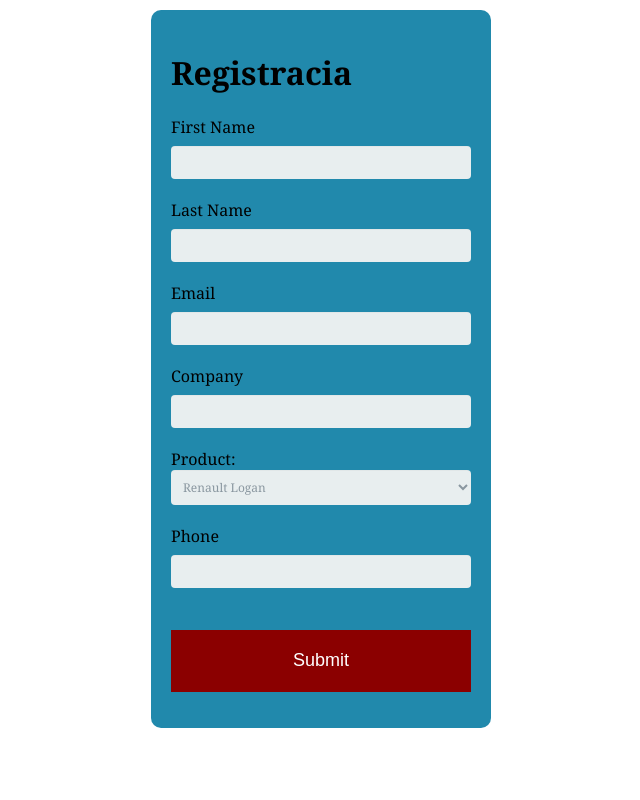
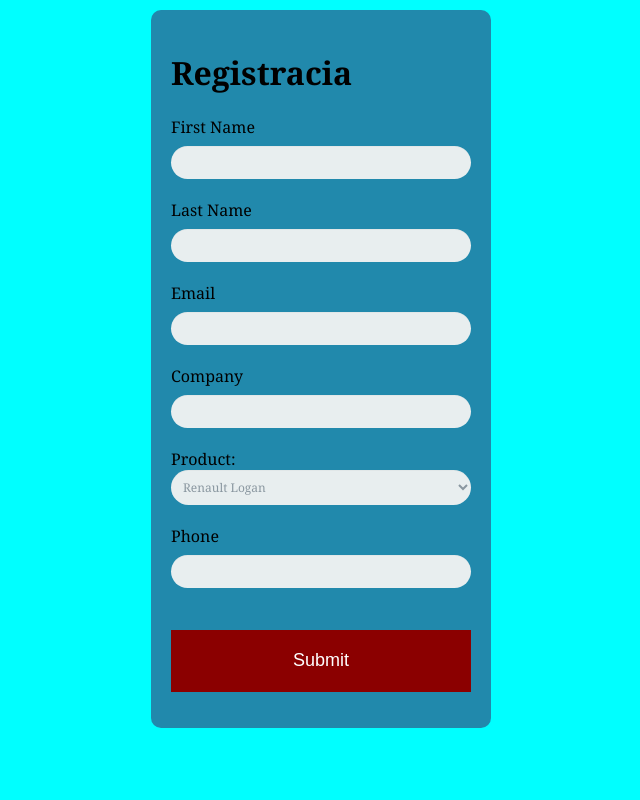
Before and after one commit to DarkKillerDudosAdmin/ffffff, a PHP site: page / in a window 1280 px wide. Shown: the whole page, without its empty margins (319-959 px from the left). Run offline with PHP 8.4, Linux system fonts and the light colour scheme; some libraries are stand-ins or nearby versions.

Commit message:
Updatedes

```diff
--- a/index.css
+++ b/index.css
@@ -6,6 +6,10 @@
     height: 76px !important;
     z-index: -999999;
     opacity: 0;
+}
+body {
+    background-color: aqua;
+    margin: 0;
 }
 .form-style-5 {
 	max-width: 300px;
@@ -41,7 +45,7 @@
 	font-family: Georgia, "Times New Roman", Times, serif;
 	background: rgba(255, 255, 255, .1);
 	border: none;
-	border-radius: 4px;
+	border-radius: 20px/20px;
 	font-size: 12px;
 	margin: 0;
 	outline: 0;
```
